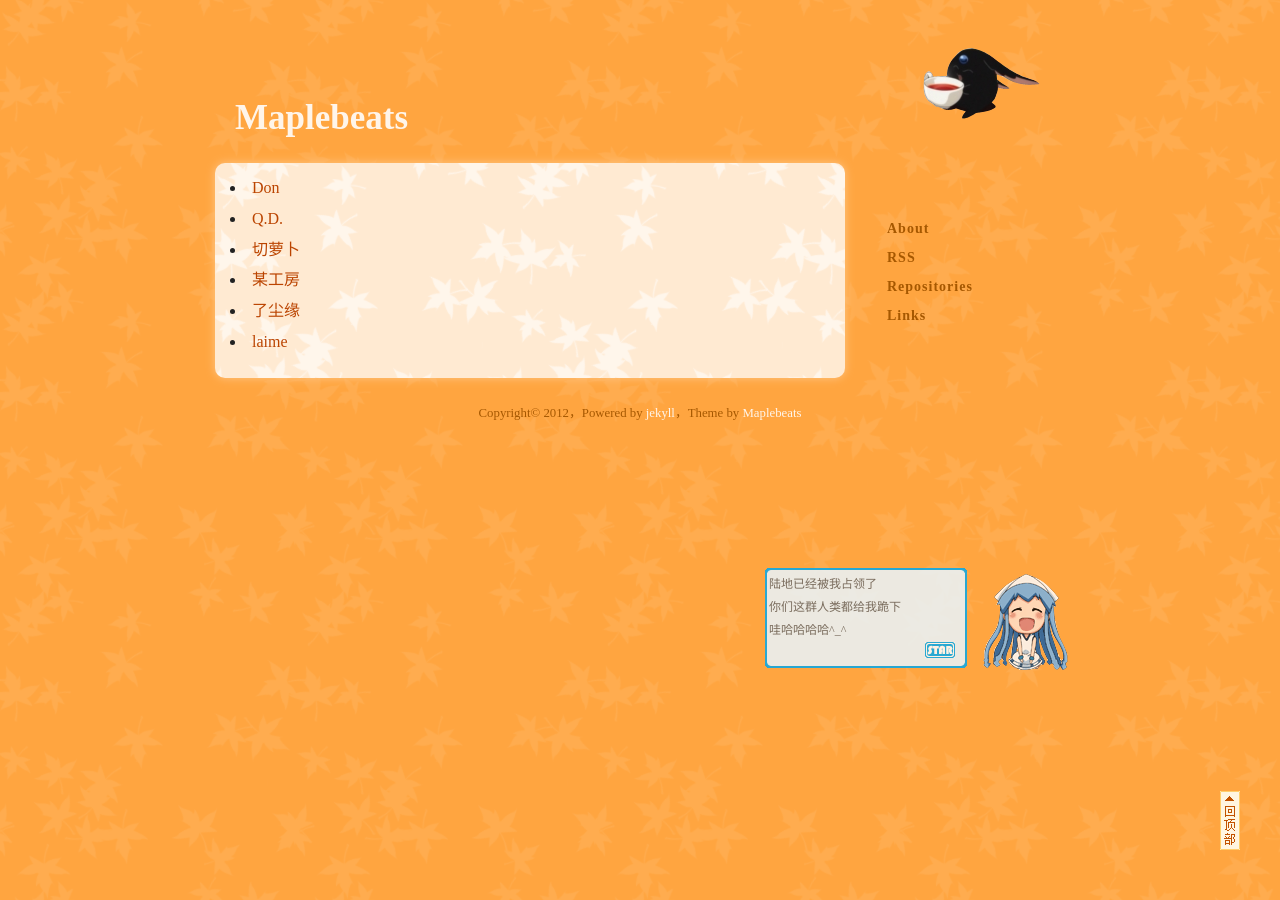
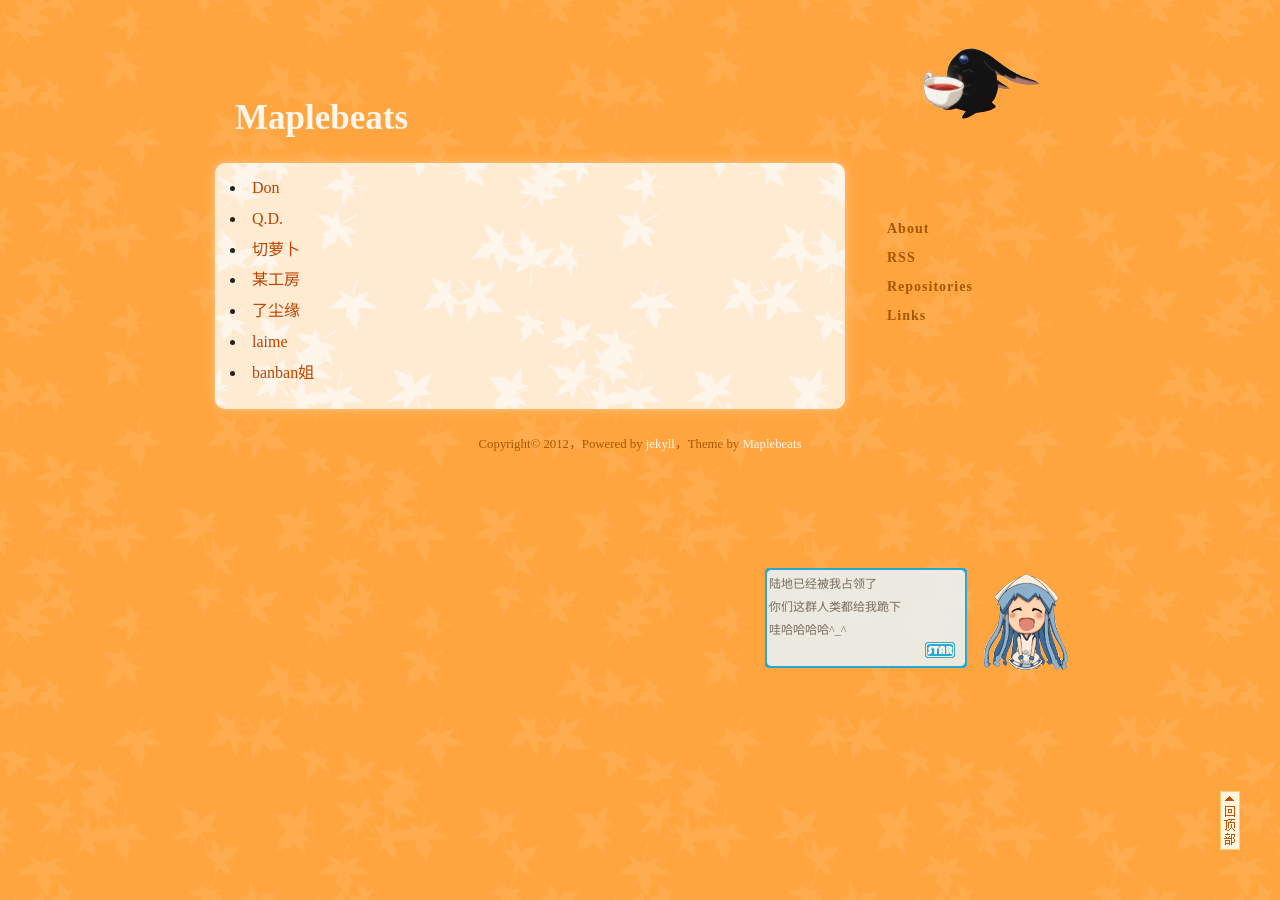
Before and after one commit to danielcgold/maplebeats.github.io, a Jekyll site: the page built from links.html, in a window 1280 px wide. Built offline with Jekyll 4.4.1, drawn with Linux system fonts in a browser that asks for light colours; nearby versions of some CDN libraries.

Commit message:
update links

```diff
--- a/links.html
+++ b/links.html
@@ -11,4 +11,5 @@ javascript:
 	<li><a href="http://www.buroniworks.com/">某工房</a></li>
 	<li><a href="http://liaochenyuan.sourceforge.net">了尘缘</a></li>
 	<li><a href="http://www.lainme.com">laime</a></li>
+	<li><a href="http://http://bancage.qzworld.net/">banban姐</a></li>
 </div>
```
